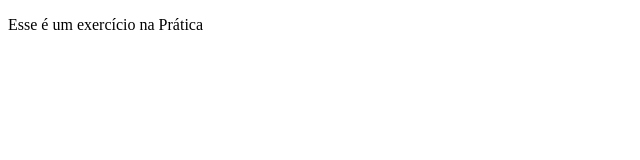
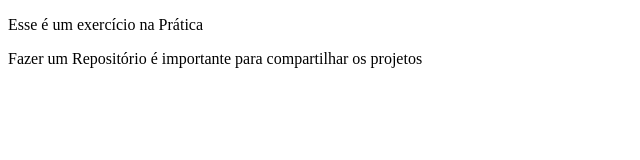
Before and after one commit to thaismartinho/Aula-4-Praticar, a plain HTML site: page index.html in a window 1280 px wide. Shown: the whole page, without its empty margins (0-640 px from the left). Drawn offline with Linux system fonts and the light colour scheme.

Commit message:
Mais um paragrafo criado

```diff
--- a/index.html
+++ b/index.html
@@ -7,5 +7,6 @@
 </head>
 <body>
     <p>Esse é um exercício na Prática</p>
+    <p>Fazer um Repositório é importante para compartilhar os projetos</p>
 </body>
 </html>
```
